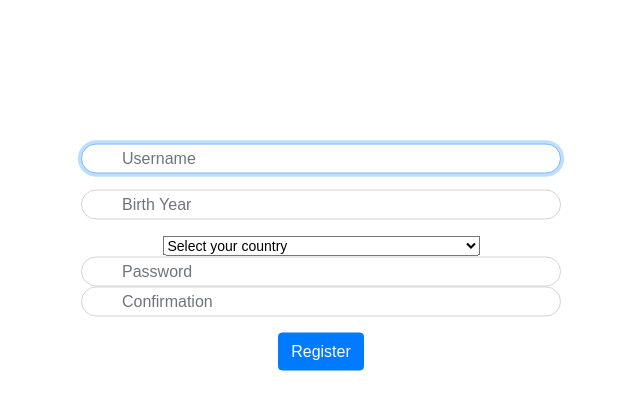
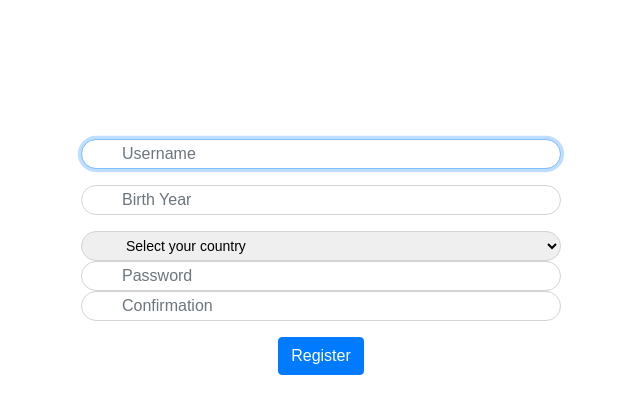
Before and after one commit to peter-sari/my-footprint, a Flask app: page /register in a window 1280 px wide. Shown: the part 63-477 px from the top of the page, without its empty margins (319-959 px from the left). Run offline with Flask 2, Linux system fonts and the light colour scheme; some libraries are stand-ins or nearby versions.

Commit message:
Update styles.css

```diff
--- a/static/styles.css
+++ b/static/styles.css
@@ -25,7 +25,11 @@ input:focus {
   max-width: 600px;
 }
 
-input[type="text"], input[type="password"], input[type="confirmation"], input[type="number"] {
+input[type="text"],
+input[type="password"],
+input[type="confirmation"],
+input[type="number"],
+select {
   border: 0.5px solid lightgrey;
   border-radius: 30px;
   padding: 5px;
@@ -64,3 +68,13 @@ input[type="submit"]:focus {
   border: 1px solid #4d90fe;
   outline: none;
 }
+
+input::-webkit-outer-spin-button,
+input::-webkit-inner-spin-button {
+  -webkit-appearance: none;
+  margin: 0;
+}
+
+input[type="number"] {
+  -moz-appearance: textfield;
+}
```
